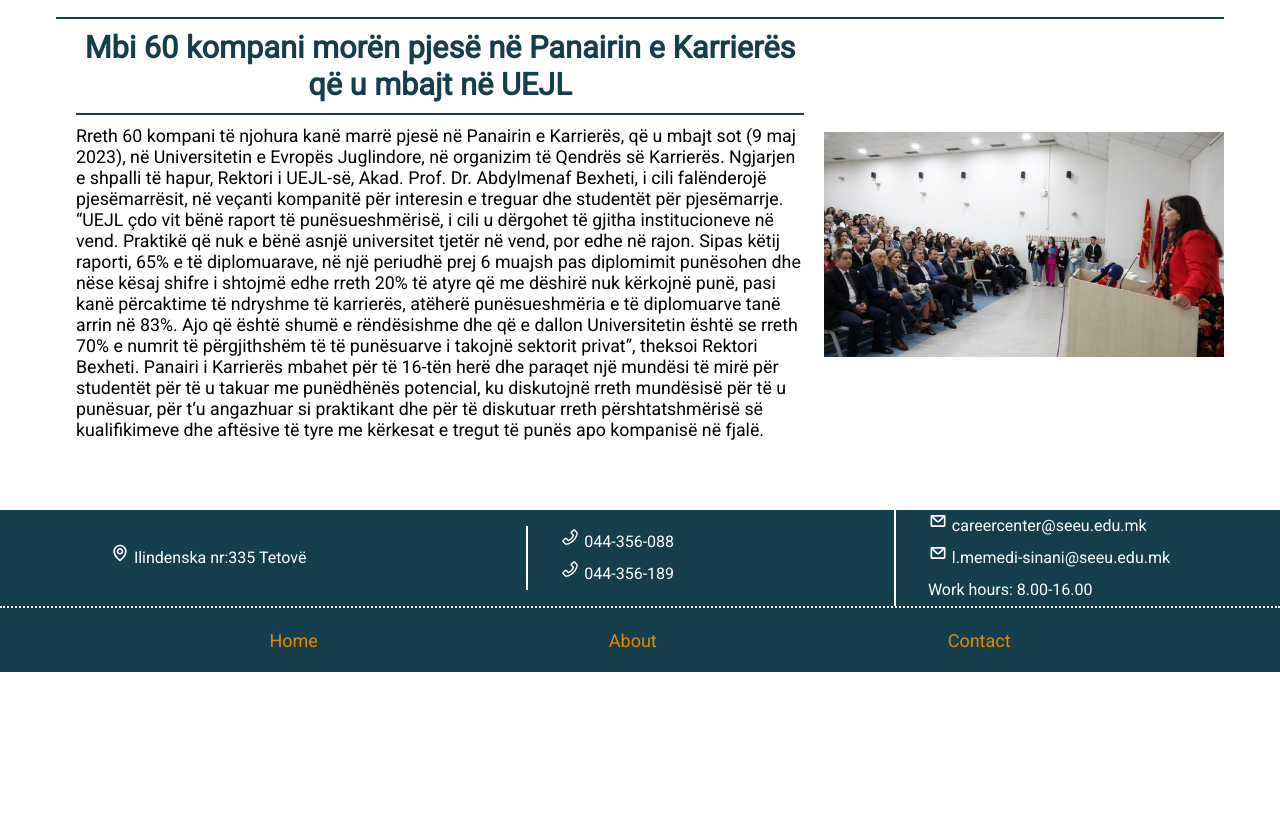
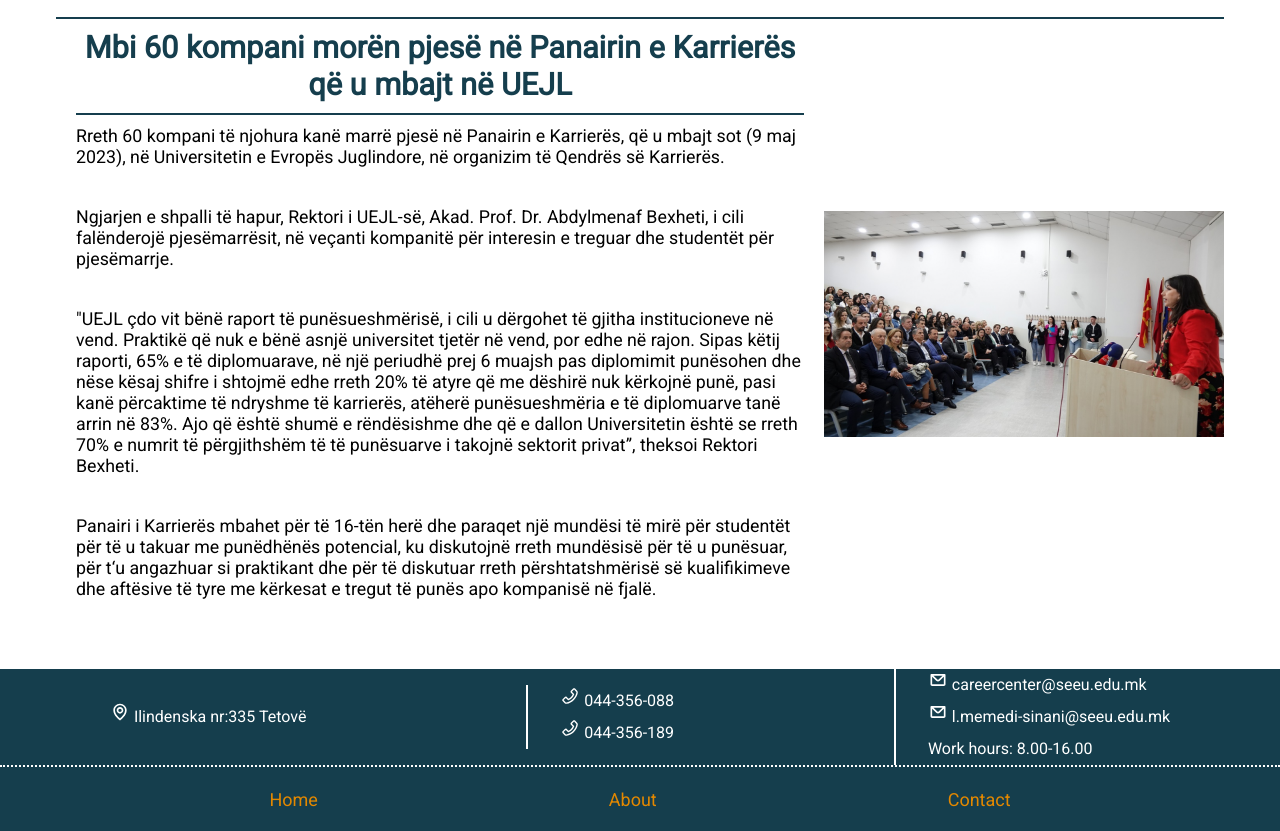
Before and after one commit to RikiRV/Career-Center-SEEU, a Next.js app: page / in a window 1280 px wide. Shown: the part 1300-2131 px from the top of the page. Before the commit the page ends 1972 px from the top, so only its background shows below. Built offline with nearby package versions, Linux system fonts and the light colour scheme.

Commit message:
Added and fixed news card

```diff
--- a/components/Event card components/newsCard.js
+++ b/components/Event card components/newsCard.js
@@ -25,7 +25,13 @@
             {/* Front Card */}
             <div className={Styles.FrontContainer}>
               <h2>{material.NewsTitle}</h2>
-              <p>{material.NewsContent}</p>
+              <p>{material.NewsContent1}</p>
+              <br></br>
+              <p>{material.NewsContent2}</p>
+              <br></br>
+              <p>{material.NewsContent3}</p>
+              <br></br>
+              <p>{material.NewsContent4}</p>
             </div>
             <img src={material.ImgLink} width="400px"></img>
           </div>
--- a/public/locales/al/NewsAL.js
+++ b/public/locales/al/NewsAL.js
@@ -3,8 +3,14 @@
     id: 1,
     NewsTitle:
       "Mbi 60 kompani morën pjesë në Panairin e Karrierës që u mbajt në UEJL",
-    NewsContent:
-      "Rreth 60 kompani të njohura kanë marrë pjesë në Panairin e Karrierës, që u mbajt sot (9 maj 2023), në Universitetin e Evropës Juglindore, në organizim të Qendrës së Karrierës.\n\nNgjarjen e shpalli të hapur, Rektori i UEJL-së, Akad. Prof. Dr. Abdylmenaf Bexheti, i cili falënderojë pjesëmarrësit, në veçanti kompanitë për interesin e treguar dhe studentët për pjesëmarrje.\n\n“UEJL çdo vit bënë raport të punësueshmërisë, i cili u dërgohet të gjitha institucioneve në vend. Praktikë që nuk e bënë asnjë universitet tjetër në vend, por edhe në rajon. Sipas këtij raporti, 65% e të diplomuarave, në një periudhë prej 6 muajsh pas diplomimit punësohen dhe nëse kësaj shifre i shtojmë edhe rreth 20% të atyre që me dëshirë nuk kërkojnë punë, pasi kanë përcaktime të ndryshme të karrierës, atëherë punësueshmëria e të diplomuarve tanë arrin në 83%. Ajo që është shumë e rëndësishme dhe që e dallon Universitetin është se rreth 70% e numrit të përgjithshëm të të punësuarve i takojnë sektorit privat”, theksoi Rektori Bexheti.\n\nPanairi i Karrierës mbahet për të 16-tën herë dhe paraqet një mundësi të mirë për studentët për të u takuar me punëdhënës potencial, ku diskutojnë rreth mundësisë për të u punësuar, për t‘u angazhuar si praktikant dhe për të diskutuar rreth përshtatshmërisë së kualifikimeve dhe aftësive të tyre me kërkesat e tregut të punës apo kompanisë në fjalë.",
+    NewsContent1:
+      "Rreth 60 kompani të njohura kanë marrë pjesë në Panairin e Karrierës, që u mbajt sot (9 maj 2023), në Universitetin e Evropës Juglindore, në organizim të Qendrës së Karrierës.",
+    NewsContent2:
+      "Ngjarjen e shpalli të hapur, Rektori i UEJL-së, Akad. Prof. Dr. Abdylmenaf Bexheti, i cili falënderojë pjesëmarrësit, në veçanti kompanitë për interesin e treguar dhe studentët për pjesëmarrje.",
+    NewsContent3:
+      '"UEJL çdo vit bënë raport të punësueshmërisë, i cili u dërgohet të gjitha institucioneve në vend. Praktikë që nuk e bënë asnjë universitet tjetër në vend, por edhe në rajon. Sipas këtij raporti, 65% e të diplomuarave, në një periudhë prej 6 muajsh pas diplomimit punësohen dhe nëse kësaj shifre i shtojmë edhe rreth 20% të atyre që me dëshirë nuk kërkojnë punë, pasi kanë përcaktime të ndryshme të karrierës, atëherë punësueshmëria e të diplomuarve tanë arrin në 83%. Ajo që është shumë e rëndësishme dhe që e dallon Universitetin është se rreth 70% e numrit të përgjithshëm të të punësuarve i takojnë sektorit privat”, theksoi Rektori Bexheti.',
+    NewsContent4:
+      "Panairi i Karrierës mbahet për të 16-tën herë dhe paraqet një mundësi të mirë për studentët për të u takuar me punëdhënës potencial, ku diskutojnë rreth mundësisë për të u punësuar, për t‘u angazhuar si praktikant dhe për të diskutuar rreth përshtatshmërisë së kualifikimeve dhe aftësive të tyre me kërkesat e tregut të punës apo kompanisë në fjalë.",
     ImgLink: "Mbi60Kompani.png",
   },
 ];
--- a/public/locales/en/NewsEN.js
+++ b/public/locales/en/NewsEN.js
@@ -2,8 +2,14 @@
   {
     id: 1,
     NewsTitle: "Over 60 companies participated in the SEEU Career Fair",
-    NewsContent:
-      "About 60 well-known companies have participated in the Career Fair, which was held today (May 9, 2023), at the South East European University that was organized by the SEEU Career Center.\n\nThe event was declared open by the Rector of SEEU, Acad. Prof. Dr. Abdylmenaf Bexheti, who thanked the participants, in particular the companies for the interest shown and the students for participation.\n\n“SEEU each year drafts the employability report, which is sent to all institutions in the country, a practice that other universities in the country and in the region don’t have. According to this report, 65% of graduates, in a period of 6 months after graduation, are employed, and if we add to this figure about 20% of those who willingly do not seek work, as they have different career goals, then the employability of our graduates reaches 83%. What is very important and what distinguishes the University is that about 70% of the total number of employees belongs to the private sector noted Rector Bexheti.\n\nSEEU Career Fair is held for 16th year and is a great opportunity for students to meet potential employers, discuss the possibility of employment, work as an intern and discuss the suitability of qualifications and their skills with the requirements of the labor market or the company in question",
+    NewsContent1:
+      "About 60 well-known companies have participated in the Career Fair, which was held today (May 9, 2023), at the South East European University that was organized by the SEEU Career Center.",
+    NewsContent2:
+      "The event was declared open by the Rector of SEEU, Acad. Prof. Dr. Abdylmenaf Bexheti, who thanked the participants, in particular the companies for the interest shown and the students for participation.",
+    NewsContent3:
+      '“SEEU each year drafts the employability report, which is sent to all institutions in the country, a practice that other universities in the country and in the region don’t have. According to this report, 65% of graduates, in a period of 6 months after graduation, are employed, and if we add to this figure about 20% of those who willingly do not seek work, as they have different career goals, then the employability of our graduates reaches 83%. What is very important and what distinguishes the University is that about 70% of the total number of employees belongs to the private sector" noted Rector Bexheti.',
+    NewsContent4:
+      "SEEU Career Fair is held for 16th year and is a great opportunity for students to meet potential employers, discuss the possibility of employment, work as an intern and discuss the suitability of qualifications and their skills with the requirements of the labor market or the company in question.",
     ImgLink: "Mbi60Kompani.png",
   },
 ];
--- a/public/locales/mk/NewsMK.js
+++ b/public/locales/mk/NewsMK.js
@@ -3,8 +3,14 @@
     id: 1,
     NewsTitle:
       "Над 60 компании учествуваа на Саемот за кариера што се одржа во УЈИЕ",
-    NewsContent:
-      "Околу 60 познати компании учествуваа на Саемот за кариера, кој се одржа денес (09.05.2023 година), на Универзитетот на Југоисточна Европа, во организација на Центарот за кариера.\n\nНастанот го отвори, акад. проф. д-р Абдулменаф Беџети, кој им се заблагодари на учесниците, особено на компаниите за интересот и на студентите за учеството.\n\n„УЈИЕ секоја година подготвува извештај за вработување кој се испраќа до сите институции во државата, практика што не ја применува ниту еден друг универзитет во земјава, но и во регионов. Според овој извештај, 65% од дипломираните студенти, во период од 6 месеци по дипломирањето, се вработени, а ако на оваа бројка се додадат околу 20% од оние кои доброволно не бараат работа, бидејќи имаат различни цели за кариерата, тогаш вработувањето на нашите дипломирани студенти достигнува до 83%. Она што е многу важно и што го издвојува Универзитетот е тоа што околу 70% од вкупниот број вработените се вработени во приватниот сектор“, нагласи ректорот Беџети.\n\nСаемот за кариера се одржува 16. пат и е одлична можност за студентите да се сретнат со потенцијалните работодавци, да разговараат за можностите за вработување, да работат како стажанти и да разговараат за соодветноста на квалификациите и нивните вештини со барањата на пазарот на трудот или компанијата за која се интересираат.",
+    NewsContent1:
+      "Околу 60 познати компании учествуваа на Саемот за кариера, кој се одржа денес (09.05.2023 година), на Универзитетот на Југоисточна Европа, во организација на Центарот за кариера.",
+    NewsContent2:
+      "Настанот го отвори, акад. проф. д-р Абдулменаф Беџети, кој им се заблагодари на учесниците, особено на компаниите за интересот и на студентите за учеството.",
+    NewsContent3:
+      '"УЈИЕ секоја година подготвува извештај за вработување кој се испраќа до сите институции во државата, практика што не ја применува ниту еден друг универзитет во земјава, но и во регионов. Според овој извештај, 65% од дипломираните студенти, во период од 6 месеци по дипломирањето, се вработени, а ако на оваа бројка се додадат околу 20% од оние кои доброволно не бараат работа, бидејќи имаат различни цели за кариерата, тогаш вработувањето на нашите дипломирани студенти достигнува до 83%. Она што е многу важно и што го издвојува Универзитетот е тоа што околу 70% од вкупниот број вработените се вработени во приватниот сектор", нагласи ректорот Беџети.',
+    NewsContent4:
+      "Саемот за кариера се одржува 16. пат и е одлична можност за студентите да се сретнат со потенцијалните работодавци, да разговараат за можностите за вработување, да работат како стажанти и да разговараат за соодветноста на квалификациите и нивните вештини со барањата на пазарот на трудот или компанијата за која се интересираат.",
     ImgLink: "Mbi60Kompani.png",
   },
 ];
```
